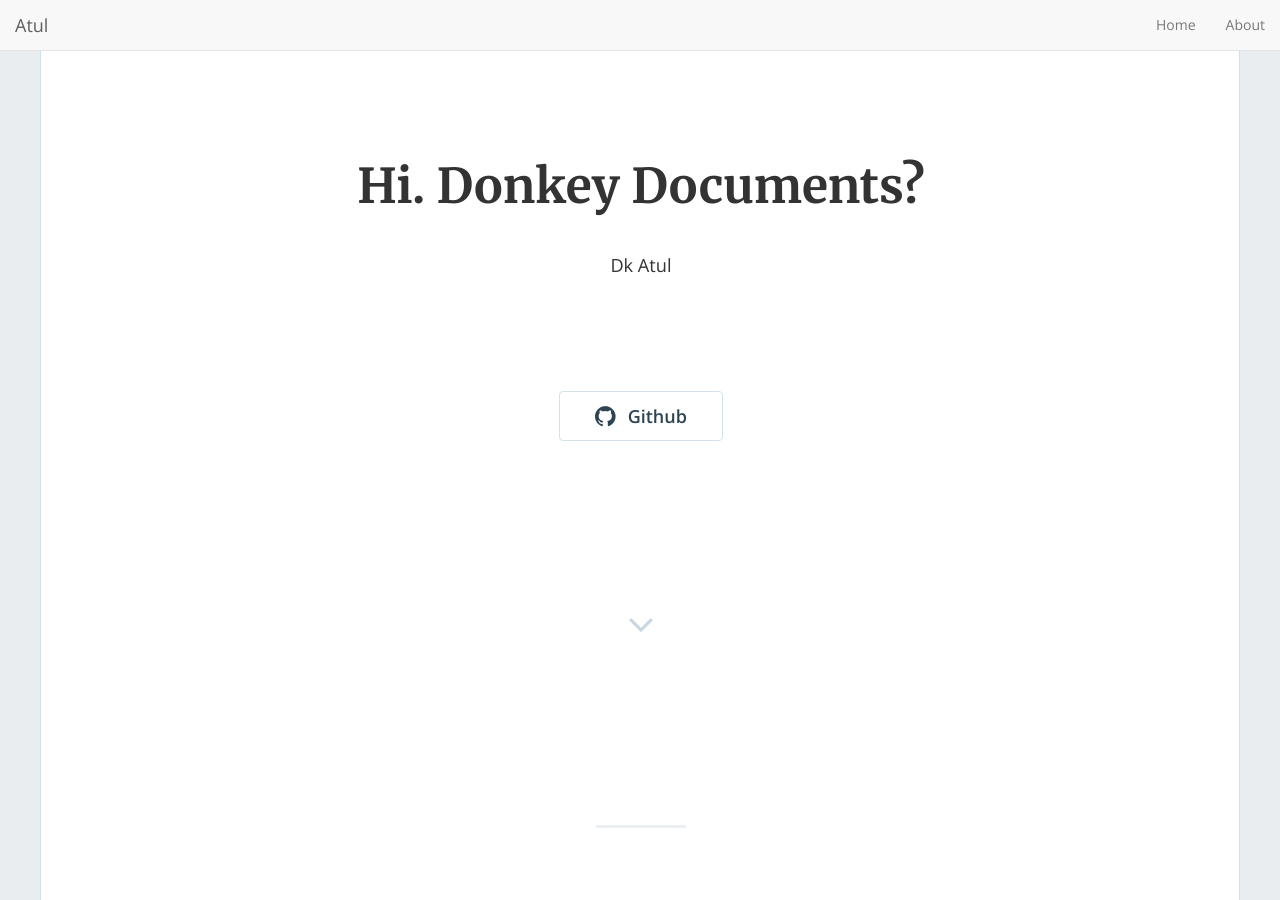
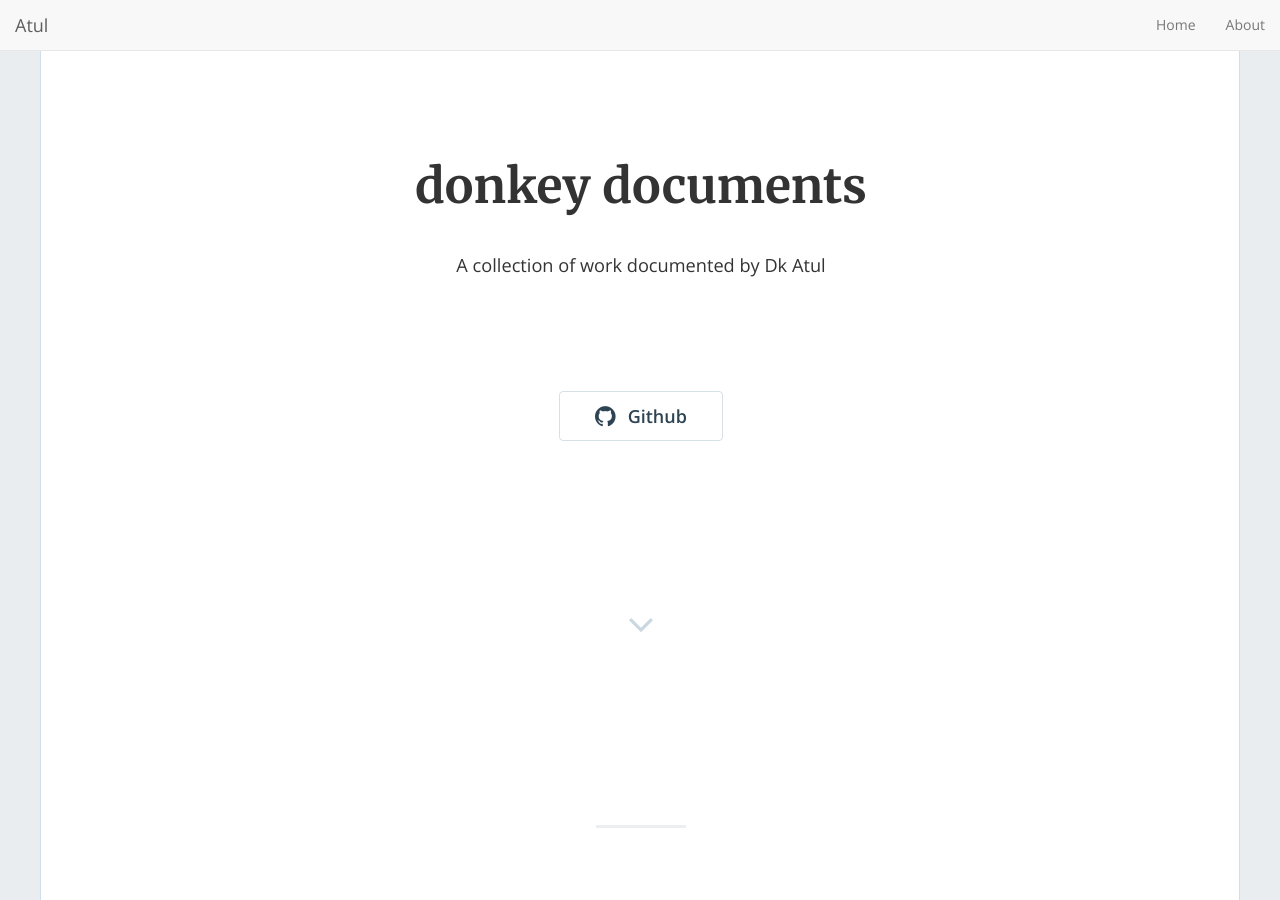
Before and after one commit to donkeyDocs/donkeyDocs.github.io, a Jekyll site: the page built from index.html, in a window 1280 px wide and 900 px high. Built offline with Jekyll 4.4.1, drawn with Linux system fonts in a browser that asks for light colours; nearby versions of some CDN libraries; the list of posts is cut into pages by our own code.

Commit message:
/ ‘_config.yml’

```diff
--- a/_config.yml
+++ b/_config.yml
@@ -13,9 +13,9 @@
 # you will see them accessed via {{ site.title }}, {{ site.email }}, and so on.
 # You can create any custom variable you would like, and they will be accessible
 # in the templates via {{ site.myvariable }}.
-title: "Hi. Donkey Documents?"
+title: "donkey documents"
 email: 'atul.singh.arora@gmail.com'
-description: "Dk Atul"
+description: "A collection of work documented by Dk Atul"
 baseurl: "" # the subpath of your site, e.g. /blog
 url: "http://atulsingharora.github.io/" # the base hostname & protocol for your site, e.g. http://example.com
 twitter_username: ''
```
